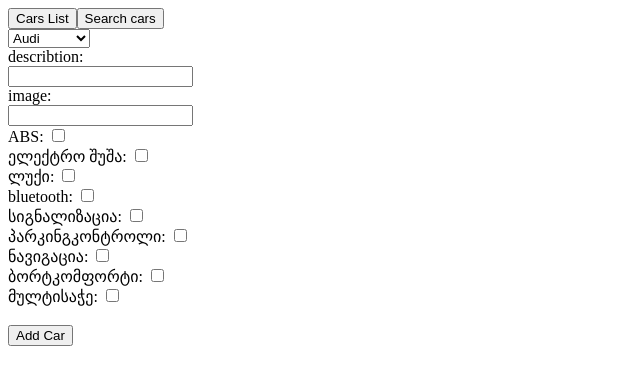
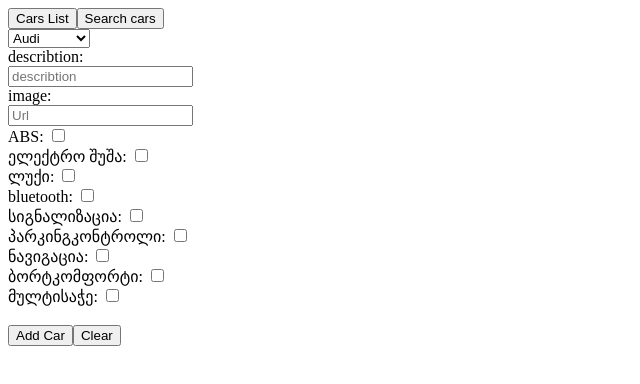
Before and after one commit to otonika10/Aidnet-Angular-Task, an Angular app: page /form in a window 1280 px wide. Shown: the top 384 px of the page, without its empty margins (0-640 px from the left). Built offline with nearby package versions, Linux system fonts and the light colour scheme.

Commit message:
feat(clear buttons)

```diff
--- a/db.json
+++ b/db.json
@@ -119,6 +119,36 @@
       "bort": "",
       "multisache": true,
       "id": 9
+    },
+    {
+      "cars": "Audi",
+      "describtion": "good",
+      "image": "www.google.com",
+      "abs": true,
+      "shusha": "",
+      "luqi": "",
+      "bluetooth": true,
+      "signalizacia": "",
+      "parkingkontroli": true,
+      "navigacia": "",
+      "bort": true,
+      "multisache": "",
+      "id": 10
+    },
+    {
+      "cars": "Audi",
+      "describtion": "bad",
+      "image": "www.goodcarimage.com",
+      "abs": true,
+      "shusha": "",
+      "luqi": "",
+      "bluetooth": true,
+      "signalizacia": "",
+      "parkingkontroli": "",
+      "navigacia": true,
+      "bort": "",
+      "multisache": true,
+      "id": 11
     }
   ]
 }
--- a/src/app/form/form.component.html
+++ b/src/app/form/form.component.html
@@ -10,7 +10,7 @@
         describtion:
       </div>
       <div class="item input">
-        <input (click)="alert1='true'" type="text"  formControlName="describtion" pattern="[a-zA-Z ]*" />
+        <input (click)="alert1='true'" type="text" placeholder="describtion"  formControlName="describtion" pattern="[a-zA-Z ]*" />
         <div *ngIf="alert1=='true'">
           <div class="alert" *ngIf="this.form.get('describtion')?.invalid">{{alert+" describtion"}}</div>
         </div>
@@ -19,7 +19,7 @@
         image:
       </div>
       <div class="item input">
-        <input (click)="alert2='true'" type="text"  formControlName="image" pattern="(www|http:|https:)+[^\s]+[\w]*"/>
+        <input (click)="alert2='true'" type="text" placeholder="Url" formControlName="image" pattern="(www|http:|https:)+[^\s]+[\w]*"/>
         <div *ngIf="alert2=='true'">
           <div  class="alert" *ngIf="this.form.get('image')?.invalid">{{alert+" image"}}</div>
         </div>
@@ -56,4 +56,5 @@
             მულტისაჭე: <input type="checkbox"  formControlName="multisache"/>
           </div>
     <h3 class="item input"></h3>
-    <button (click)="bt()">Add Car</button>
+    <button (click)="bt(); alert2='false';alert1='false'">Add Car</button>
+    <button type="reset" (click)="alert2='false';alert1='false'">Clear</button>
--- a/src/app/list/list.component.html
+++ b/src/app/list/list.component.html
@@ -16,7 +16,7 @@
                 describtion:
               </div>
               <div class="item input">
-                <input (click)="alert1='true'" type="text"  formControlName="describtion" pattern="[a-zA-Z ]*" />
+                <input (click)="alert1='true'" type="text" placeholder="describtion"  formControlName="describtion" pattern="[a-zA-Z ]*" />
               <div *ngIf="alert1=='true'">
                 <div class="alert" *ngIf="this.form.get('describtion')?.invalid">{{alert+" describtion"}}</div>
               </div>
@@ -25,7 +25,7 @@
                 Image:
               </div>
               <div class="item input">
-                <input (click)="alert2='true'" type="text"  formControlName="image" pattern="(www|http:|https:)+[^\s]+[\w]*"/>
+                <input (click)="alert2='true'" type="text" placeholder="Url"  formControlName="image" pattern="(www|http:|https:)+[^\s]+[\w]*"/>
                 <div *ngIf="alert2=='true'">
                   <div  class="alert" *ngIf="this.form.get('image')?.invalid">{{alert+" image"}}</div>
                 </div>
@@ -49,6 +49,7 @@
 
             <h3 class="item input"></h3>
           <button (click)="u(e.id)">Save</button>
+          <button type="reset" (click)="alert2='false';alert1='false'">Clear</button>
           <button (click)="current='cancle'">Cancle</button>
           </form>
           </div>
@@ -66,8 +67,8 @@
       {{"ნავიგაცია: "+e.navigacia+";  "}} <br>
       {{"ბორდკომპიუტერი: "+e.bort+";  "}} <br>
       {{"მულტისაჭე: "+e.multisache+";  "}} <br>
-      <button (click)="r(e.id)">Remove</button>
-      <button  (click)="condintion(k)">Update</button>
+      <button class="remove" (click)="r(e.id)">Remove</button>
+      <button class="upd" (click)="condintion(k)">Update</button>
     </li>
 
 
--- a/src/app/list/list.component.scss
+++ b/src/app/list/list.component.scss
@@ -13,3 +13,13 @@ form {
 .alert{
     color: red;
 }
+.remove{
+    color: red;
+    background-color: white;
+    border-radius: 5px;
+}
+.upd{
+    color: rgb(0, 255, 13);
+    background-color: white;
+    border-radius: 5px;
+}
```
